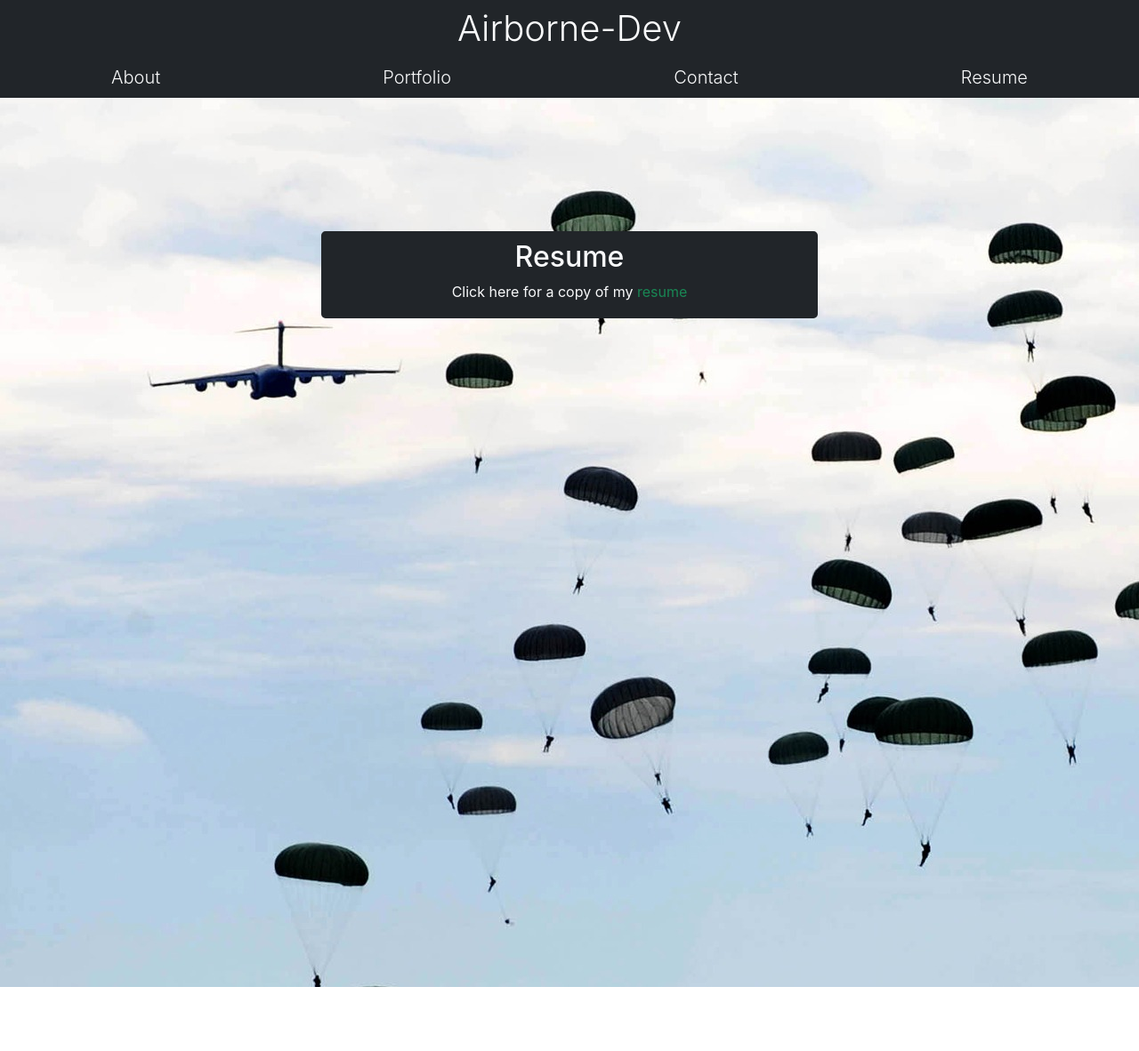
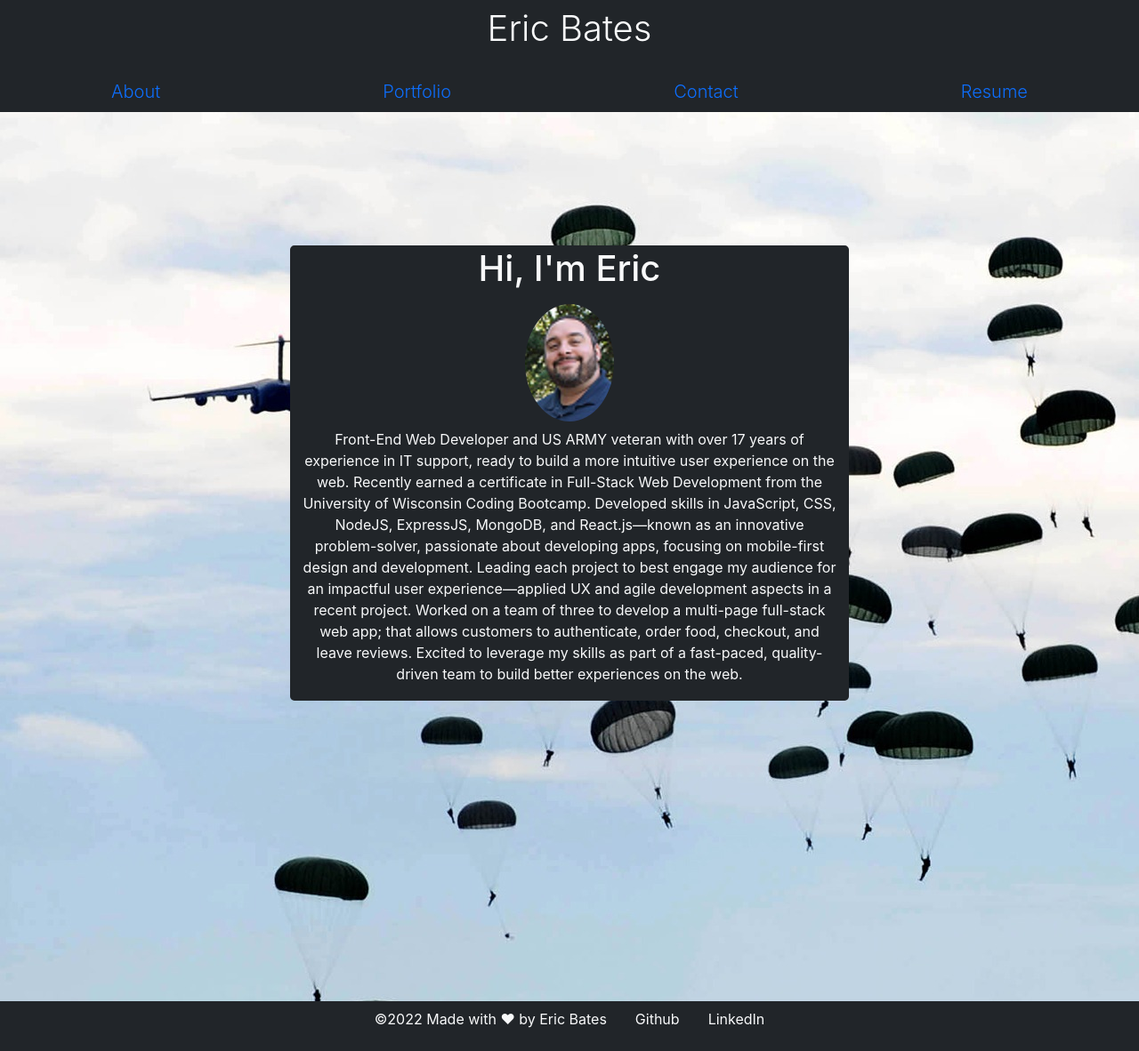
Before and after one commit to ericbwebdev86/airborne-dev, a React (Create React App) app: page / in a window 1280 px wide. Shown: the whole page at 89% size. Before the commit the page ends 1110 px from the top, so only its background shows below. Built offline with nearby package versions, Linux system fonts and the light colour scheme.

Commit message:
added the project component, added usestate in project, and used conditional rendering for each component through project. added a footer, fixed contact validation

```diff
--- a/public/index.html
+++ b/public/index.html
@@ -7,14 +7,13 @@
     <meta name="theme-color" content="#000000" />
     <meta
       name="description"
-      content="Airborne Dev website created using create-react-app"
+      content="Eric's React Portfolio website created using create-react-app"
     />
-
     <link rel="manifest" href="%PUBLIC_URL%/manifest.json" />
    <!-- CSS only -->
 <link href="https://cdn.jsdelivr.net/npm/bootstrap@5.1.3/dist/css/bootstrap.min.css" rel="stylesheet" integrity="sha384-1BmE4kWBq78iYhFldvKuhfTAU6auU8tT94WrHftjDbrCEXSU1oBoqyl2QvZ6jIW3" crossorigin="anonymous">
 <link rel="stylesheet" href="./assets/css/styles.css">
-    <title>React App</title>
+    <title>Eric's Portfolio</title>
   </head>
   <body>
     <noscript>You need to enable JavaScript to run this app.</noscript>
--- a/src/App.js
+++ b/src/App.js
@@ -1,15 +1,10 @@
 import './App.css';
-import Nav from './components/Nav';
-// import About from './components/About';
-// import Portfolio from './components/Portfolio';
-// import Contact from './components/Contact';
-import Resume from './components/Resume';
+import Project from './components/Project';
 
 function App() {
   return (
     <div className="App">
-      <Nav></Nav>
-      <Resume></Resume>
+      <Project/>
     </div>
   );
 }
--- a/src/components/Contact/index.js
+++ b/src/components/Contact/index.js
@@ -14,23 +14,29 @@ function handleChange(e) {
         if(!isValid) {
             setErrorMessage('Your Email is Invalid!');
         } else {
-            if(!e.target.value.length) {
-                setErrorMessage(`${e.target.name} is required`)
-            } else {
                 setErrorMessage('')
-            }
+
+        }
+    } else {
+        if(!e.target.value.length) {
+            setErrorMessage(`${e.target.name} is required`)
+        } else {
+            setErrorMessage('');
         }
     }
 
     if(!errorMessage) {
-        setFormState({...formState, [e.target.name]: e.target.value })
+        setFormState({...formState, [e.target.name]: e.target.value });
+        console.log('Handle Form', formState);
     }
 
 }
 function handleSubmit(e) {
     e.preventDefault();
-    console.log(formState)
-}
+    if (!errorMessage) {
+        console.log('Form Submitted', formState);
+    }
+};
     return(
         <div className="about-img">
     <div className="about-container container">
@@ -39,17 +45,22 @@ function handleSubmit(e) {
             <form className="mx-5 mb-5 text-start" onSubmit={handleSubmit}>
 
                 <div className="mb-3 ">
-                    <label for="nameInput" className="form-label text-start">Name</label>
-                    <input type="name" name="name" className="form-control" id="nameInput" defaultValue={formState.name} placeholder="Arthas Menethil" onChange={handleChange}/>
+                    <label htmlFor="name" className="form-label text-start">Your Name</label>
+                    <input type="text" className="form-control" name="name" defaultValue={name} onBlur={handleChange}/>
                   </div>
                 <div className="mb-3">
-                    <label for="emailInput" className="form-label">Email address</label>
-                    <input type="email" name="email" className="form-control" id="emailInput" defaultValue={formState.email} placeholder="arthas.menethil@lordaeron.com"/>
+                    <label htmlFor="email"  className="form-label">Email address</label>
+                    <input className="form-control" type="email" name="email" defaultValue={email} onBlur={handleChange}/>
                   </div>
                   <div className="mb-3">
-                    <label for="textAreaInput" className="form-label">Your Message</label>
-                    <textarea name="message" className="form-control" id="textAreaInput" rows="3" defaultValue={formState.message} placeholder="I would like to hire you..."></textarea>
+                    <label htmlFor="message" className="form-label">Your Message</label>
+                    <textarea name="message" rows="5" defaultValue={message} onBlur={handleChange} className="form-control"></textarea>
                   </div>
+                  {errorMessage && (
+          <div>
+            <p className="text-warning">{errorMessage}</p>
+          </div>
+        )}
                   <button className="btn btn-success">Submit</button>
             </form>
         </div>
--- /dev/null
+++ b/src/components/Footer/index.js
@@ -0,0 +1,23 @@
+import React from 'react';
+
+export default function Footer() {
+    return(
+        <footer>
+    <div className="bg-dark text-light">
+
+        <ul className="nav justify-content-center">
+            <li className="nav-item">
+                <p className="nav-link text-light" >&copy;2022 Made with &#9829; by Eric Bates</p>
+            </li>
+          <li className="nav-item">
+            <a className="nav-link text-light" href="https://github.com/ericbwebdev86">Github</a>
+          </li>
+          <li className="nav-item">
+            <a className="nav-link text-light" href="https://www.linkedin.com/in/eric-b-247604108/">LinkedIn</a>
+          </li>
+        </ul>
+
+      </div>
+  </footer>
+    )
+}
--- a/src/components/Nav/index.js
+++ b/src/components/Nav/index.js
@@ -1,23 +1,23 @@
 import React from 'react';
 
 
-export default function Nav() {
+export default function Nav({ currentPage, handlePageChange }) {
 return(
     <header>
     <div className="bg-dark text-light">
-        <a className="text-center nav-link text-light display-6" href="#">Airborne-Dev</a>
-        <ul className="nav nav-fill justify-content-center">
+        <p className="text-center nav-link text-light display-6" >Eric Bates</p>
+        <ul className="nav nav-fill justify-content-center text-light">
           <li className="nav-item">
-            <a className="nav-link active text-light lead" href="#">About</a>
+            <a href="#about" onClick={() => handlePageChange('About')} className={currentPage === 'About' ? 'nav-link active lead' : 'nav-link lead'}>About</a>
           </li>
           <li className="nav-item">
-            <a className="nav-link text-light lead" href="#">Portfolio</a>
+            <a  href="#Portfolio" onClick={() => handlePageChange('Portfolio')} className={currentPage === 'Portfolio' ? 'nav-link active lead' : 'nav-link lead'}>Portfolio</a>
           </li>
           <li className="nav-item">
-            <a className="nav-link text-light lead" href="#">Contact</a>
+            <a href="#Contact" onClick={() => handlePageChange('Contact')} className={currentPage === 'Contact' ? 'nav-link active lead' : 'nav-link lead'}>Contact</a>
           </li>
           <li className="nav-item">
-            <a className="nav-link text-light lead" href="#">Resume</a>
+            <a href="#Resume" onClick={() => handlePageChange('Resume')} className={currentPage === 'Resume' ? 'nav-link active lead' : 'nav-link lead'}>Resume</a>
           </li>
         </ul>
       </div>
--- /dev/null
+++ b/src/components/Project.js
@@ -0,0 +1,37 @@
+import React, { useState } from 'react';
+import Nav from './Nav';
+import About from './About';
+import Contact from './Contact';
+import Portfolio from './Portfolio';
+import Resume from './Resume';
+import Footer from './Footer';
+
+export default function Project() {
+  const [currentPage, setCurrentPage] = useState('About');
+
+
+  const renderPage = () => {
+    if (currentPage === 'About') {
+      return <About />;
+    }
+    if (currentPage === 'Portfolio') {
+      return <Portfolio />;
+    }
+    if (currentPage === 'Contact') {
+      return <Contact />;
+    }
+    return <Resume />;
+  };
+
+  const handlePageChange = (page) => setCurrentPage(page);
+
+  return (
+    <div>
+
+      <Nav currentPage={currentPage} handlePageChange={handlePageChange} />
+
+      {renderPage()}
+      <Footer></Footer>
+    </div>
+  );
+}
```
